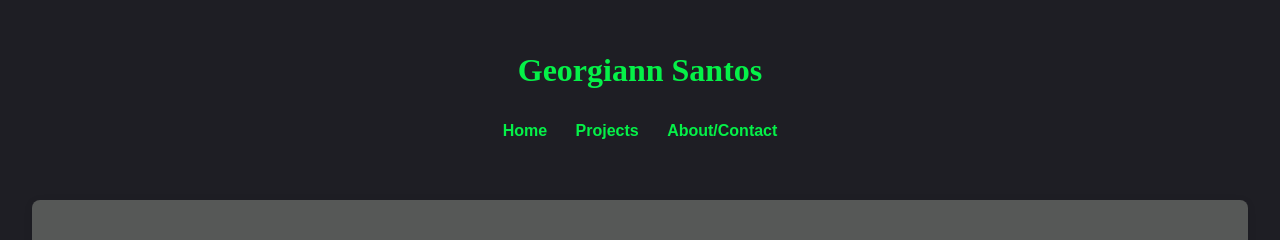
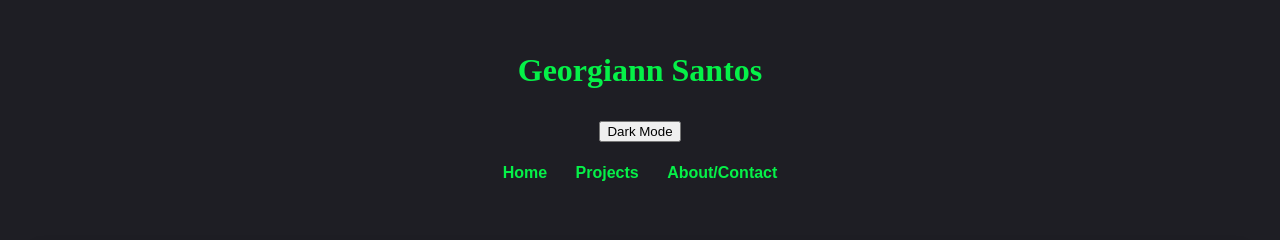
Before and after one commit to gsantos808-1989/portfolio-site-assignment, a plain HTML site: page index.html in a window 1280 px wide. Shown: the top 240 px of the page. Drawn offline with Linux system fonts and the light colour scheme.

Commit message:
Add Dark Mode button to main header

```diff
--- a/index.html
+++ b/index.html
@@ -10,6 +10,8 @@
 
     <header id="main-header">
         <h1 id="main-title">Georgiann Santos</h1>
+
+        <button id="theme-btn">Dark Mode</button>
 
         <nav>
             <a href="index.html">Home</a>
```
